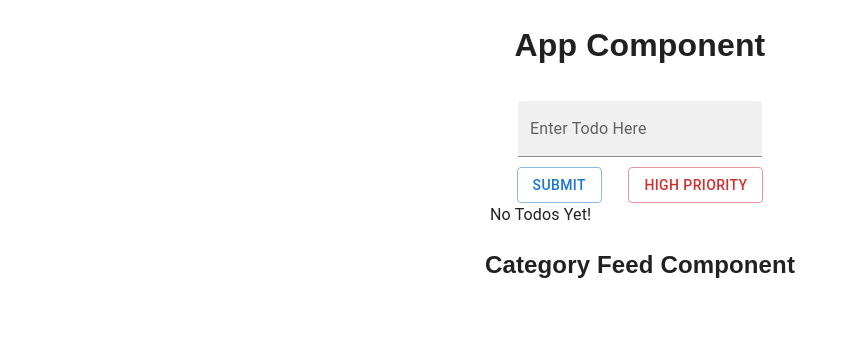
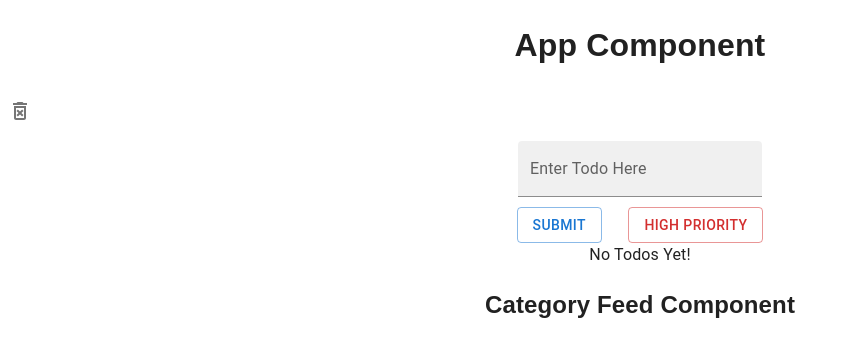
Before and after one commit to jstaples50/js_todo_app, a React (Create React App) app: page / in a window 1280 px wide. Shown: the top 356 px of the page, without its empty margins (0-844 px from the left). Built offline with nearby package versions, Linux system fonts and the light colour scheme.

Commit message:
Created functionality and components to delete all todos and to save todos to separate local storage

```diff
--- a/src/helper/localStorage.js
+++ b/src/helper/localStorage.js
@@ -1,3 +1,5 @@
+import { v4 as uuidv4 } from "uuid";
+
 export const setTodoToLocalStorage = (todo) => {
   const todoArray = getTodosFromLocalStorage();
   todoArray.length
@@ -48,3 +50,12 @@ export const deleteTodo = (todo) => {
   const newTodoArray = todoArray.filter((t) => t.id !== todo.id);
   localStorage.setItem("Todos", JSON.stringify(newTodoArray));
 };
+
+export const deleteAllTodos = () => {
+  localStorage.removeItem("Todos");
+};
+
+export const createSavedTodosInLocalStorage = () => {
+  const todoArray = getTodosFromLocalStorage();
+  localStorage.setItem(`Todo-${uuidv4()}`, JSON.stringify(todoArray));
+};
--- a/src/scenes/TodoFeed.jsx
+++ b/src/scenes/TodoFeed.jsx
@@ -1,11 +1,22 @@
 import React, { useState, useEffect } from "react";
-import { TextField, Box, Typography } from "@mui/material";
+import {
+  TextField,
+  Box,
+  Typography,
+  IconButton,
+  Dialog,
+  DialogActions,
+  DialogTitle,
+} from "@mui/material";
 import Button from "@mui/material/Button";
+import DeleteForeverOutlinedIcon from "@mui/icons-material/DeleteForeverOutlined";
 import { v4 as uuidv4 } from "uuid";
 import { sortByStatusAndDate } from "../helper/helperFunctions";
 import {
   setTodoToLocalStorage,
   getTodosFromLocalStorage,
+  deleteAllTodos,
+  createSavedTodosInLocalStorage,
 } from "../helper/localStorage";
 import ToDo from "./components/Todo";
 
@@ -38,6 +49,11 @@ const TodoFeed = () => {
       : setHighPriority("outlined");
   };
 
+  const handleAllTodosDelete = () => {
+    deleteAllTodos();
+    setTodoArray([]);
+  };
+
   useEffect(() => {
     const todosFromStorage = getTodosFromLocalStorage();
     const totalSortedArray = sortByStatusAndDate(todosFromStorage);
@@ -46,6 +62,12 @@ const TodoFeed = () => {
 
   return (
     <Box>
+      <Box className="delete-bar" width={"100vw"}>
+        {/* <IconButton onClick={handleAllTodosDelete}>
+          <DeleteForeverOutlinedIcon />
+        </IconButton> */}
+        <DeleteDialog handleAllTodosDelete={handleAllTodosDelete} />
+      </Box>
       <form onSubmit={handleTodoSubmit}>
         <Box
           className="form-inputs"
@@ -84,7 +106,7 @@ const TodoFeed = () => {
           </Box>
         </Box>
       </form>
-      <Box>
+      <Box textAlign={"center"}>
         {todoArray.length ? (
           todoArray.map((todo, index) => <ToDo key={index} todo={todo} />)
         ) : (
@@ -96,3 +118,52 @@ const TodoFeed = () => {
 };
 
 export default TodoFeed;
+
+const DeleteDialog = ({ handleAllTodosDelete }) => {
+  const [open, setOpen] = useState(false);
+
+  const handleClickOpen = () => {
+    setOpen(true);
+  };
+
+  const handleClose = () => {
+    setOpen(false);
+  };
+
+  const handlePermanentDelete = () => {
+    handleAllTodosDelete();
+    setOpen(false);
+  };
+
+  const handleSaveAndDelete = () => {
+    createSavedTodosInLocalStorage();
+    handleAllTodosDelete();
+    setOpen(false);
+  };
+
+  return (
+    <div>
+      <IconButton onClick={handleClickOpen}>
+        <DeleteForeverOutlinedIcon />
+      </IconButton>
+      <Dialog
+        open={open}
+        onClose={handleClose}
+        aria-labelledby="alert-dialog-title"
+        aria-describedby="alert-dialog-description"
+      >
+        <DialogTitle id="alert-dialog-title">
+          {"Delete All of Your ToDos?"}
+        </DialogTitle>
+        <DialogActions>
+          <Button onClick={handlePermanentDelete}>
+            Permanently Delete Todos
+          </Button>
+          <Button onClick={handleSaveAndDelete} autoFocus>
+            Save Todos and Start New Feed
+          </Button>
+        </DialogActions>
+      </Dialog>
+    </div>
+  );
+};
```
